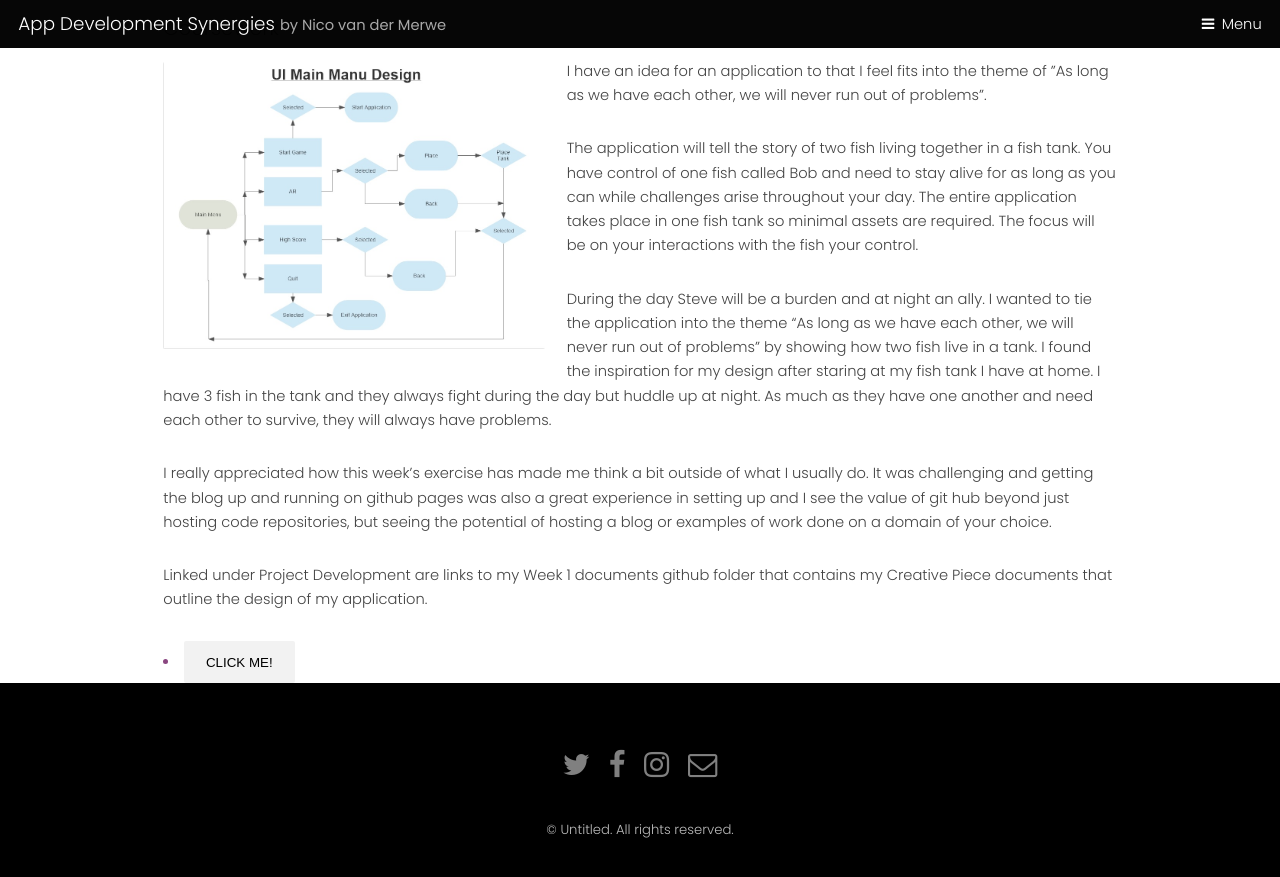
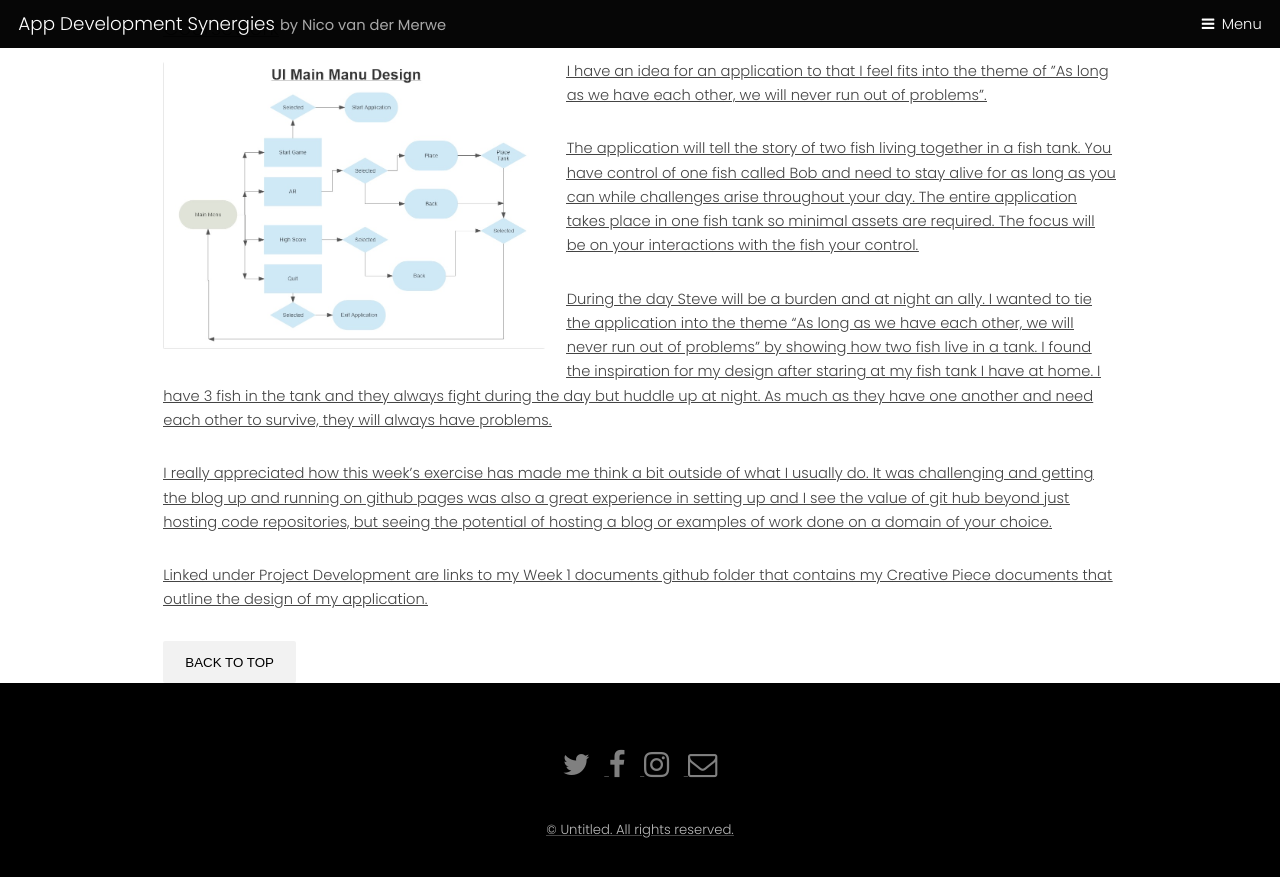
Before and after one commit to NicoVDMerweCRJ/NicoVDMerweCRJ.github.io, a Jekyll site: the page appdevelopmentsynergies.html, which Jekyll copies as it is, in a window 1280 px wide and 900 px high, scrolled down 2390 px. Shown: the top 877 px of the window. Built offline with Jekyll 4.4.1, drawn with Linux system fonts in a browser that asks for light colours.

Commit message:
Update appdevelopmentsynergies.html

```diff
--- a/appdevelopmentsynergies.html
+++ b/appdevelopmentsynergies.html
@@ -65,9 +65,9 @@
 		<!-- Week 1 -->
 			<div id="Week1" class="container">
 				<!-- Elements -->
-							<h2>Week 1: Interduction</h2>
+							<h2><u>Week 1: Interduction<u></h2>
 
-							<h3>Contextual Research</h4>
+							<h3><u>Contextual Research<u></h4>
 							<p><span class="image left"><img src="images/UnrealLogo.jpg" alt="" /></span>My research into my project idea posted for week 1 was centred around the Unreal Engine and how to integrate AR Core features in an application. I found a QuickStart guide to ARCore at https://developers.google.com/ar/develop/unreal/quickstart and followed the guide lines provided by Goolge and the team at Unreal.</p>
 							<p>My findings where that it was simple to set up the Plugin inside the unreal environment and load a template to play around with and deploy to my testing device. The setup for mobile inside Unreal was a straightforward setup and deployment to mobile was easy and quick.</p>
 							<p>There have been huge improvements in deployment times in the last two releases of the unreal engine. Packaging and deployment have been a huge focus for Epic following the success of Fortnite on mobile and they have started integrating the technology used to optimize and deploy for mobile into the engine and huge feature updates and improvements on mobile is showing.</p>
@@ -76,7 +76,7 @@
 							<p>I really appreciated how this week’s exercise has made me think a bit outside of what I usually do. It was challenging and getting the blog up and running on github pages was also a great experience in setting up and I see the value of git hub beyond just hosting code repositories, but seeing the potential of hosting a blog or examples of work done on a domain of your choice. </p>
 							<p>I found out that Mobile has a limit of 75 on Unreal Engine 4 deployment as confirmed in the forums located at: https://answers.unrealengine.com/questions/482412/want-to-increase-bone-limit-on-mobile-more-than-75.html . It can be increased apparently, but then older devices might not recognize the structure and fail to display the character at all.</p>
 
-							<h3>Project Development</h4>
+							<h3><u>Project Development<u></h4>
 							<p><span class="image left"><img src="images/ARCore.png" alt="" /></span>I will use the Unreal 4.22 engine to design the application and utilize blueprint and C++ for development. I choose Android (26 – Oreo and up) as my platform of choice for this project as it supports Vulkan and Google ARcore which are two core plugins/tools I plan to use. My compiler will be Visual Studio 2018 and all code will be compiled from source code of the Unreal Engine as it will be required during plugin integration.</p>
 							<p>I want to integrate AR into the application and provide a feature where the user can place the fish tank on any surface in a real-world location and then interact with your fish. I will implement this feature using Google ARcore technology that comes as a plugin with the Unreal Engine.</p>
 							<p>Assets needed are created using a combination of Blender and GIMP. Both Blender and gimp are free to use open source and will cover all my animation, modelling and texturing needs for my assets. I will be using only a few assets at first as the focus will be on interaction and AR rather then content at the start of development.
@@ -87,14 +87,15 @@ Textures will be 2k resolution and all materials are developed in Unreal Engine
 							<a href="https://github.com/NicoVDMerweCRJ/NicoVDMerweCRJ.github.io/tree/master/App%20Development%20Synergies/Week%201/Documents"></p>
 							<p>--DOWNLOAD DOCUMENTS--</p></a>
 
-							<h3>Coursework</h4>
+							<h3><u>Coursework<u></h4>
 							<p><span class="image left"><img src="App Development Synergies/Week 1/Documents/UIMainMenuDesignFlowChart.jpg" alt="" /></span>I have an idea for an application to that I feel fits into the theme of ”As long as we have each other, we will never run out of problems”.</p>
 							<p>The application will tell the story of two fish living together in a fish tank. You have control of one fish called Bob and need to stay alive for as long as you can while challenges arise throughout your day. The entire application takes place in one fish tank so minimal assets are required. The focus will be on your interactions with the fish your control.</p>
 							<p>During the day Steve will be a burden and at night an ally. I wanted to tie the application into the theme “As long as we have each other, we will never run out of problems” by showing how two fish live in a tank. I found the inspiration for my design after staring at my fish tank I have at home. I have 3 fish in the tank and they always fight during the day but huddle up at night. As much as they have one another and need each other to survive, they will always have problems.</p>
 							<p>I really appreciated how this week’s exercise has made me think a bit outside of what I usually do. It was challenging and getting the blog up and running on github pages was also a great experience in setting up and I see the value of git hub beyond just hosting code repositories, but seeing the potential of hosting a blog or examples of work done on a domain of your choice.</p>
 							<p>Linked under Project Development are links to my Week 1 documents github folder that contains my Creative Piece documents that outline the design of my application.</p>
 
-		<a href="#Intro"><li><button type="button">Click Me!</button></li></a>
+		<a href="#Intro"><button type="button">Back To Top</button></a>
+
 		</div>
 		<!-- Footer -->
 			<footer id="footer">
```
